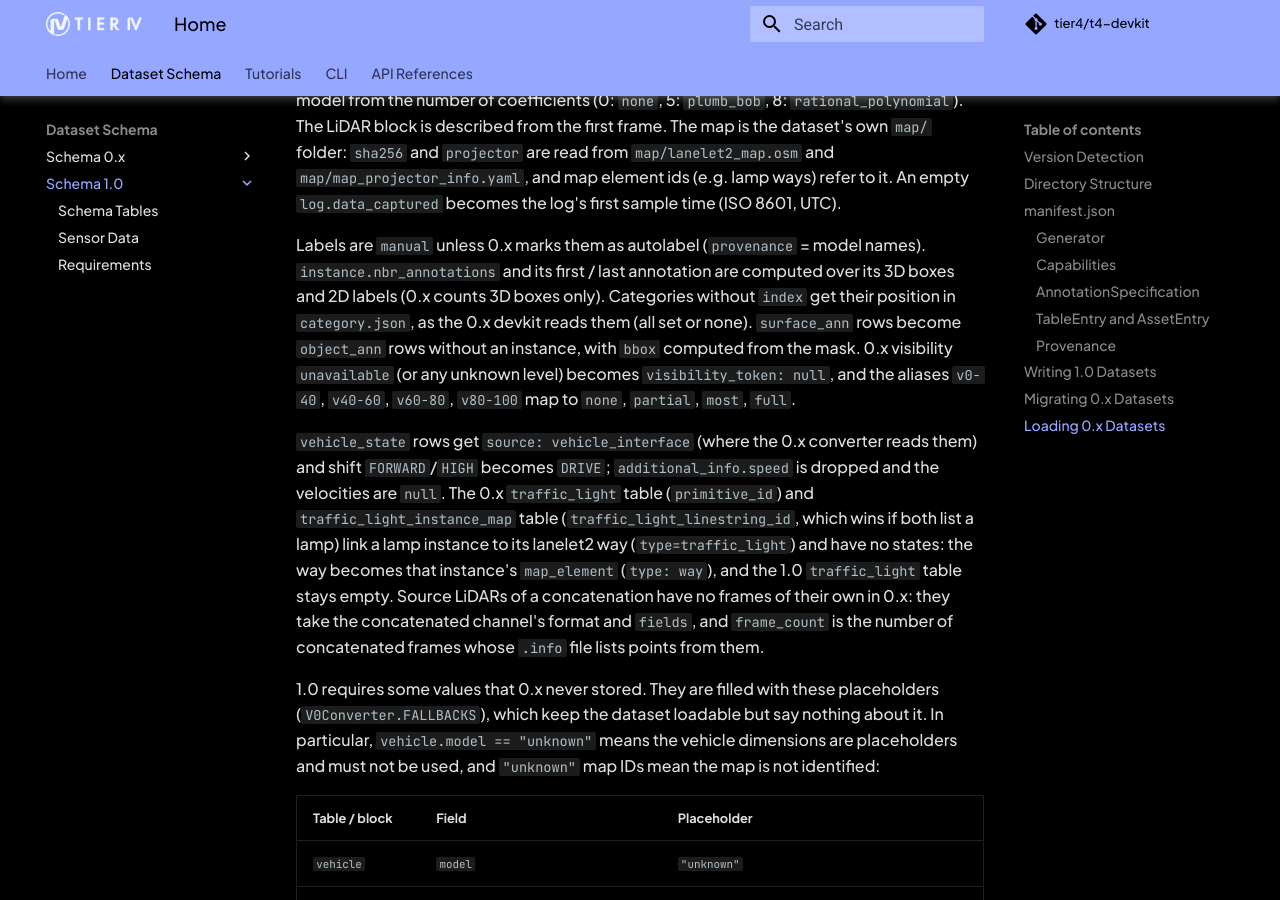
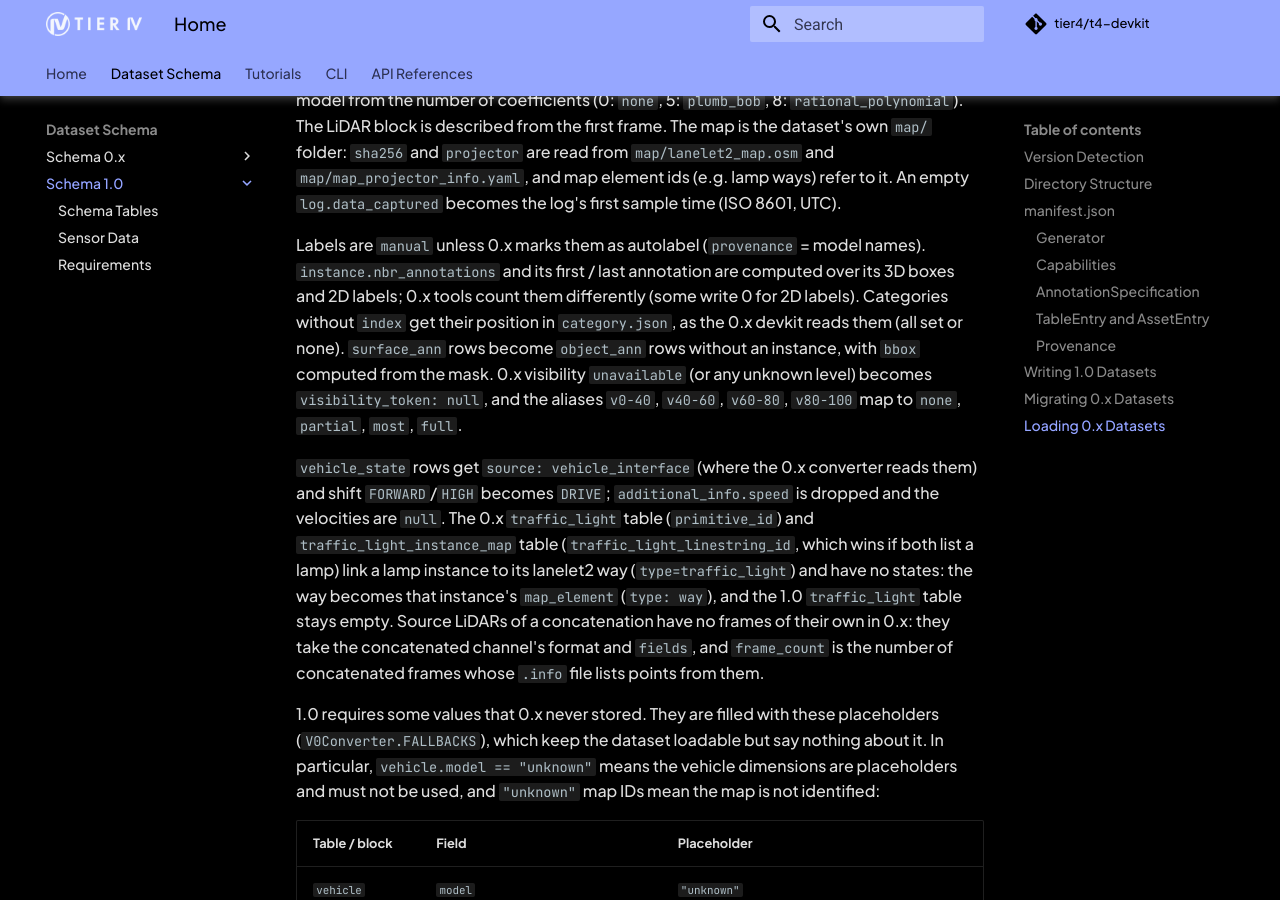
Before and after one commit to tier4/t4-devkit, an MkDocs documentation site: the page built from docs/schema/v1/index.md, in a window 1280 px wide and 900 px high, scrolled down 4223 px. Built offline with MkDocs 1.6.1 and Material for MkDocs 9.7.7, drawn with Linux system fonts in a browser that asks for light colours; comment, search, counter and statistics services are not loaded; the version menu is left out.

Commit message:
docs(schema): 0.x tools count instance labels differently

```diff
--- a/docs/schema/v1/index.md
+++ b/docs/schema/v1/index.md
@@ -164,7 +164,7 @@ Every 0.x frame becomes a `sample`: the files of all channels with the same fram
 
 Each 0.x `calibrated_sensor` row becomes a `sensor` row, keeping its token. The camera block takes its intrinsics and distortion from it, its size from `sample_data`, and the distortion model from the number of coefficients (0: `none`, 5: `plumb_bob`, 8: `rational_polynomial`). The LiDAR block is described from the first frame. The map is the dataset's own `map/` folder: `sha256` and `projector` are read from `map/lanelet2_map.osm` and `map/map_projector_info.yaml`, and map element ids (e.g. lamp ways) refer to it. An empty `log.data_captured` becomes the log's first sample time (ISO 8601, UTC).
 
-Labels are `manual` unless 0.x marks them as autolabel (`provenance` = model names). `instance.nbr_annotations` and its first / last annotation are computed over its 3D boxes and 2D labels (0.x counts 3D boxes only). Categories without `index` get their position in `category.json`, as the 0.x devkit reads them (all set or none). `surface_ann` rows become `object_ann` rows without an instance, with `bbox` computed from the mask. 0.x visibility `unavailable` (or any unknown level) becomes `visibility_token: null`, and the aliases `v0-40`, `v40-60`, `v60-80`, `v80-100` map to `none`, `partial`, `most`, `full`.
+Labels are `manual` unless 0.x marks them as autolabel (`provenance` = model names). `instance.nbr_annotations` and its first / last annotation are computed over its 3D boxes and 2D labels; 0.x tools count them differently (some write 0 for 2D labels). Categories without `index` get their position in `category.json`, as the 0.x devkit reads them (all set or none). `surface_ann` rows become `object_ann` rows without an instance, with `bbox` computed from the mask. 0.x visibility `unavailable` (or any unknown level) becomes `visibility_token: null`, and the aliases `v0-40`, `v40-60`, `v60-80`, `v80-100` map to `none`, `partial`, `most`, `full`.
 
 `vehicle_state` rows get `source: vehicle_interface` (where the 0.x converter reads them) and shift `FORWARD`/`HIGH` becomes `DRIVE`; `additional_info.speed` is dropped and the velocities are `null`. The 0.x `traffic_light` table (`primitive_id`) and `traffic_light_instance_map` table (`traffic_light_linestring_id`, which wins if both list a lamp) link a lamp instance to its lanelet2 way (`type=traffic_light`) and have no states: the way becomes that instance's `map_element` (`type: way`), and the 1.0 `traffic_light` table stays empty. Source LiDARs of a concatenation have no frames of their own in 0.x: they take the concatenated channel's format and `fields`, and `frame_count` is the number of concatenated frames whose `.info` file lists points from them.
 
```
